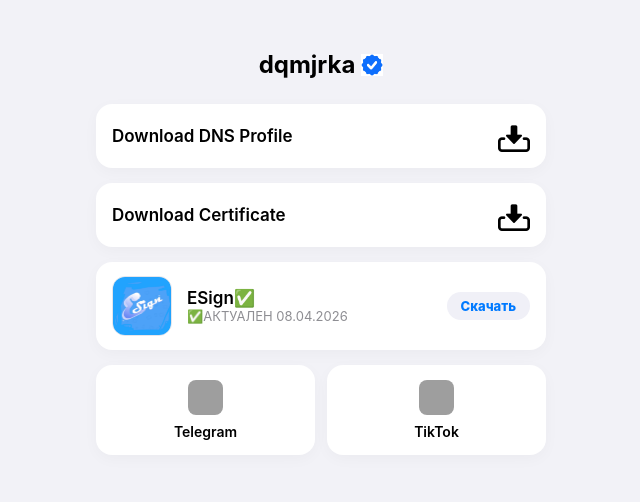
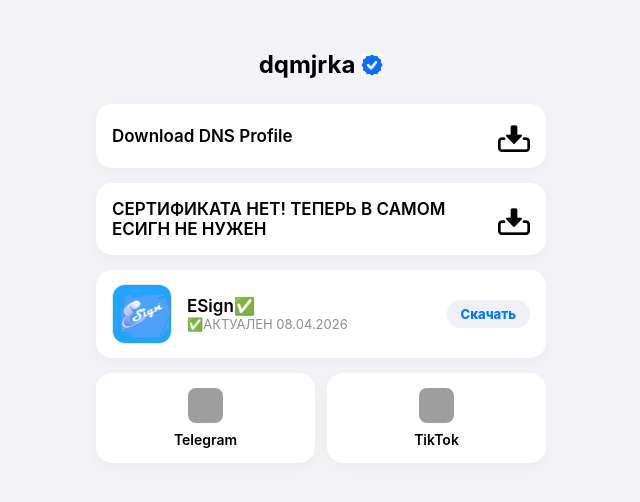
Before and after one commit to dqmir1111/esign, a plain HTML site: page index.html in a window 1280 px wide. Shown: the whole page, without its empty margins (319-959 px from the left). Drawn offline with Linux system fonts and the light colour scheme; grey boxes are pictures that could not be loaded.

Commit message:
Update index.html

```diff
--- a/index.html
+++ b/index.html
@@ -183,7 +183,7 @@
 
         <div class="section-block delay-2">
             <a href="t.me/podval_dqmira" class="project" target="_blank">
-                <h3>Download Certificate</h3>
+                <h3>СЕРТИФИКАТА НЕТ! ТЕПЕРЬ В САМОМ ЕСИГН НЕ НУЖЕН</h3>
                 <img src="IMG_0804.png" alt="Download" class="dl-icon">
             </a>
         </div>
```
